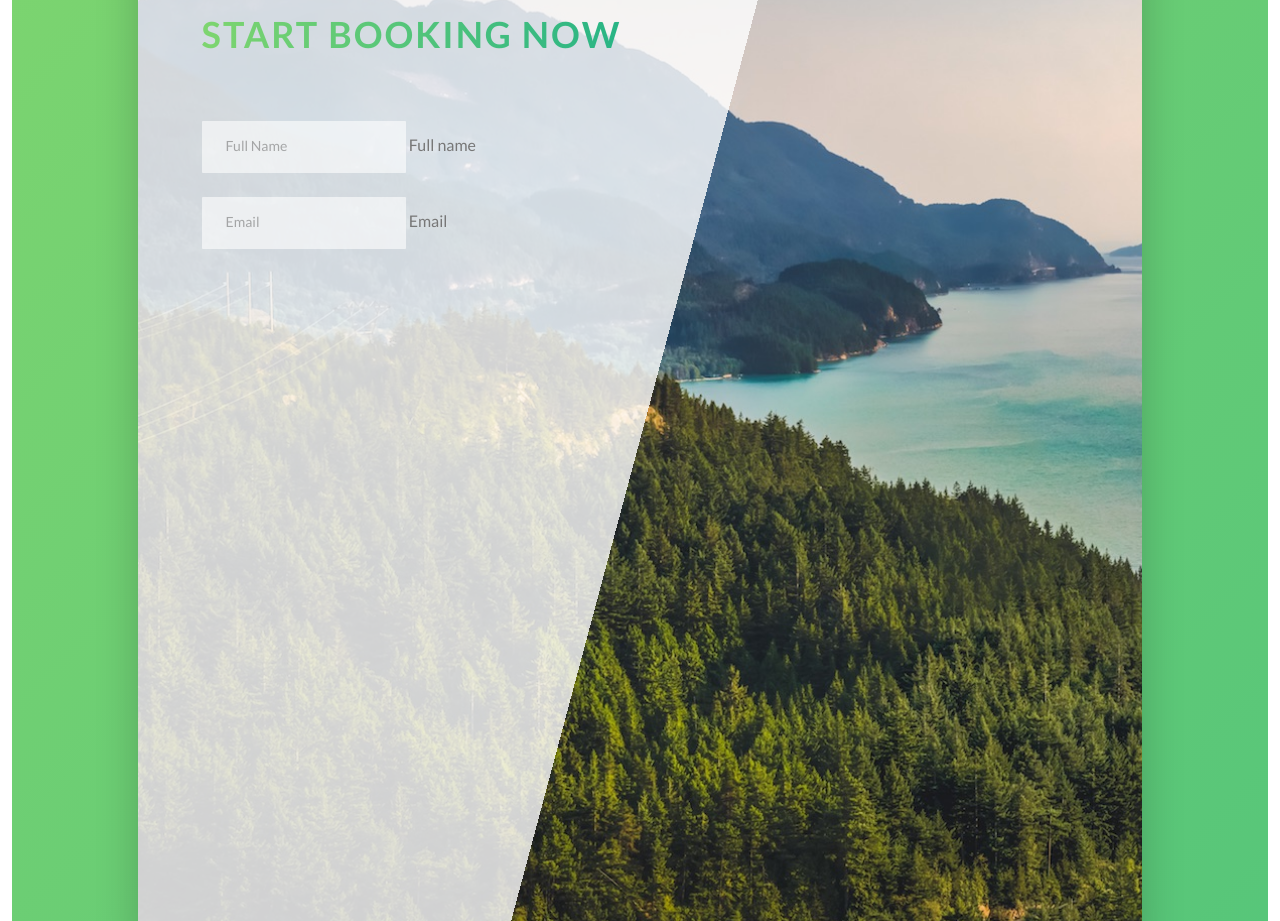
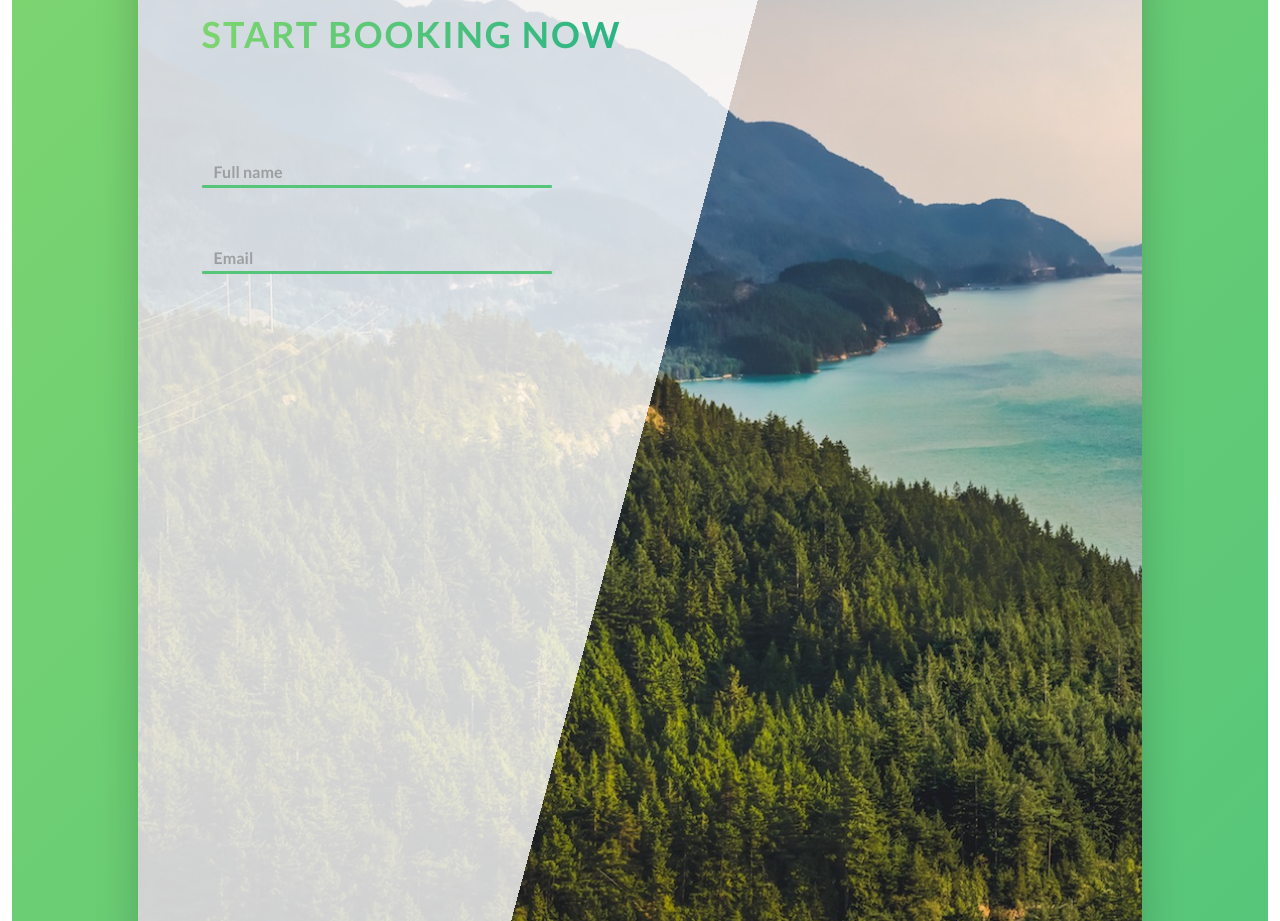
Before and after one commit to Darkoray/Natours, a website: page index.html in a window 1280 px wide. Shown: the part 4187-5108 px from the top of the page. Drawn offline with Linux system fonts and the light colour scheme.

Commit message:
Refactor form styles and structure for improved usability and aesthetics

```diff
--- a/index.html
+++ b/index.html
@@ -398,10 +398,12 @@
                     type="text"
                     class="form__input"
                     id="name"
-                    placeholder="Full Name"
+                    placeholder=" "
+                    minlength="6"
                     required
                   />
-                  <label for="name">Full name</label>
+                  <label for="name" class="form__label">Full name</label>
+                  <span class="form__input-box">&nbsp;</span>
                 </div>
 
                 <div class="form__group">
@@ -409,10 +411,11 @@
                     type="email"
                     class="form__input"
                     id="email"
-                    placeholder="Email"
+                    placeholder=" "
                     required
                   />
-                  <label for="email">Email</label>
+                  <label for="email" class="form__label">Email</label>
+                  <span class="form__input-box">&nbsp;</span>
                 </div>
               </form>
             </div>
--- a/sass/components/_form.scss
+++ b/sass/components/_form.scss
@@ -1,39 +1,88 @@
 @use "../abstracts" as *;
 
 .form {
-  @include stack-spacing($space-24);
+  @include stack-spacing($space-48);
 
   &__group {
+    position: relative;
+    width: 40%;
   }
 
   &__input {
+    position: relative;
+    width: 100%;
+
+    background: transparent;
+    outline: none;
+    box-shadow: none;
+    border: none;
+
+    font-size: $fs-14;
+    padding: $space-16 $space-12 $space-08;
     font-family: inherit;
-    font-size: $fs-14;
     color: inherit;
-    padding: $space-16 $space-24;
-    border-radius: 1px;
-    background-color: rgba($color-white-100, $alpha: 0.6);
     accent-color: $color-primary-100;
 
-    border: none;
-    border-bottom: transparent 3px solid;
+    z-index: 10;
+    transition: all 0.3s ease;
 
-    &:focus {
-      outline: none;
-      box-shadow: 0 1rem 2rem rgba($color-black-100, $alpha: 0.1);
-      caret-color: $color-primary-100;
-      border-bottom: $color-primary-100 3px solid;
+    &:focus,
+    &:not(:placeholder-shown) {
+      &:valid {
+        caret-color: $color-primary-100;
+      }
 
       &:invalid {
-        border-bottom: $color-secondary-100 3px solid;
+        caret-color: $color-secondary-100;
+      }
+
+      &:valid ~ .form__label {
+        color: $color-primary-100;
+      }
+
+      &:invalid ~ .form__label {
+        color: $color-secondary-100;
       }
     }
 
-    &::placeholder {
-      opacity: 0.6;
+    &:focus ~ .form__label,
+    &:not(:placeholder-shown) ~ .form__label {
+      opacity: 1;
+      color: $color-primary-100;
+      transform: translateX(-4px) translateY(-5rem);
+    }
+
+    &:focus ~ .form__input-box,
+    &:not(:placeholder-shown) ~ .form__input-box {
+      height: 4.4rem;
+      background-color: rgba($color-white-100, $alpha: 0.6);
+      box-shadow: 0 1rem 2rem rgba($color-black-100, $alpha: 0.1);
+      border-radius: 1px;
     }
   }
 
   &__label {
+    position: absolute;
+    inset: 0;
+    padding: $space-16 $space-12 $space-12;
+
+    font-size: $default-fs;
+    font-weight: 700;
+    opacity: 0.6;
+    pointer-events: none;
+    transition: all 0.3s ease;
+  }
+
+  &__input-box {
+    position: absolute;
+    inset: auto auto -5px 0;
+
+    width: 100%;
+    height: 3px;
+    background: $color-primary-100;
+    border-radius: 1px;
+    transition: all 0.3s ease;
+    pointer-events: none;
+    z-index: 9;
   }
 }
--- a/sass/main.scss
+++ b/sass/main.scss
@@ -1,9 +1,9 @@
 @use "abstracts" as *;
 @use "base" as *;
-@use "pages" as *;
+@use "utilities" as *;
 @use "layouts" as *;
 @use "components" as *;
-@use "utilities" as *;
+@use "pages" as *;
 
 // *--- FONT SIZE SYSTEM (px) ---
 // 10 / 12 / 14 / 16 / 18 / 20 / 24 / 30 / 36 / 44 / 52 / 62 / 74 / 86 / 98
```
Also changed, not shown: css/style.css, 1 other file.
